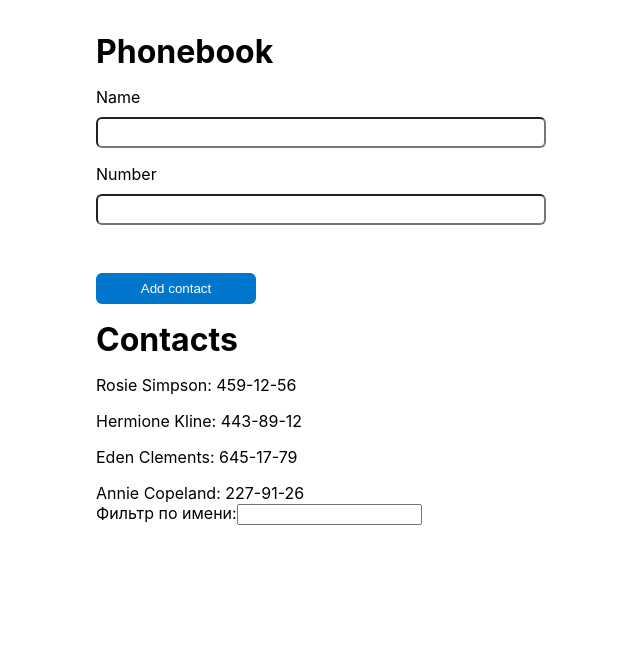
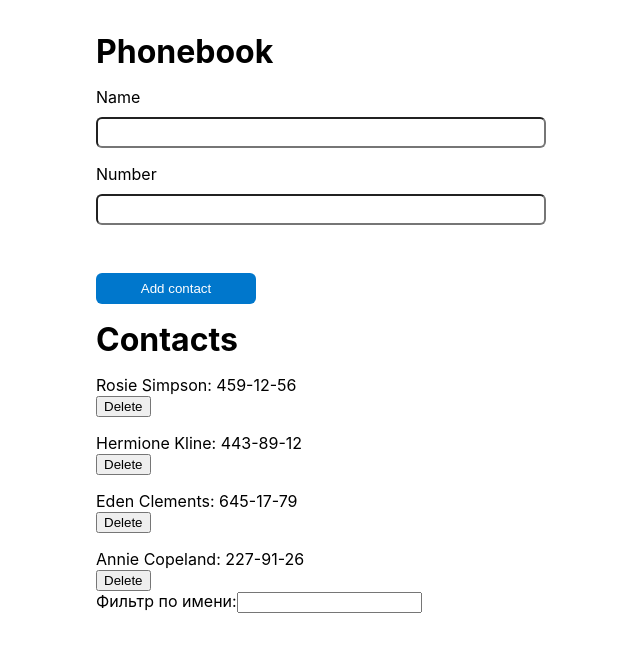
Before and after one commit to MaksimLisovoi/react-practice, a React (Create React App) app: page / in a window 1280 px wide. Shown: the top 652 px of the page, without its empty margins (319-959 px from the left). Built offline with nearby package versions, Linux system fonts and the light colour scheme.

Commit message:
added deleteContact logic

```diff
--- a/src/components/App/App.jsx
+++ b/src/components/App/App.jsx
@@ -17,9 +17,20 @@ export class App extends Component {
   };
 
   formSubmitHandler = data => {
-    console.log(data);
+    const { contacts } = this.state;
+
+    if (contacts.some(contact => contact.name.toLowerCase() === data.name.toLowerCase())) {
+      return alert(`${data.name} is already in contacts`);
+    }
+
     this.setState(prevState => ({
       contacts: [...prevState.contacts, data],
+    }));
+  };
+
+  deleteContact = contactId => {
+    this.setState(prevState => ({
+      contacts: prevState.contacts.filter(contact => contact.id !== contactId),
     }));
   };
 
@@ -44,7 +55,7 @@ export class App extends Component {
         <Heading>Phonebook</Heading>
         <Form onSubmit={this.formSubmitHandler} />
         <Heading>Contacts</Heading>
-        <Contacts contacts={visibleContacts} />
+        <Contacts contacts={visibleContacts} onDeleteContact={this.deleteContact} />
         <Filter filteredValue={filter} onChangeFilter={this.changeFilter} />
       </Box>
     );
--- a/src/components/Contacts/Contacts.jsx
+++ b/src/components/Contacts/Contacts.jsx
@@ -1,10 +1,13 @@
-import { ContactItem } from './Contacts.styled';
+import { ContactItem, Btn, Text } from './Contacts.styled';
 
-export const Contacts = ({ contacts }) => (
+export const Contacts = ({ contacts, onDeleteContact }) => (
   <ul>
     {contacts.map(({ name, number, id }) => (
       <ContactItem key={id}>
-        {name}: {number}
+        <Text>
+          {name}: {number}
+        </Text>
+        <Btn onClick={() => onDeleteContact(id)}>Delete</Btn>
       </ContactItem>
     ))}
   </ul>
--- a/src/components/Contacts/Contacts.styled.js
+++ b/src/components/Contacts/Contacts.styled.js
@@ -5,3 +5,6 @@ export const ContactItem = styled.li`
     margin-bottom: ${p => p.theme.space[4]};
   }
 `;
+export const Btn = styled.button``;
+
+export const Text = styled.p``;
```
